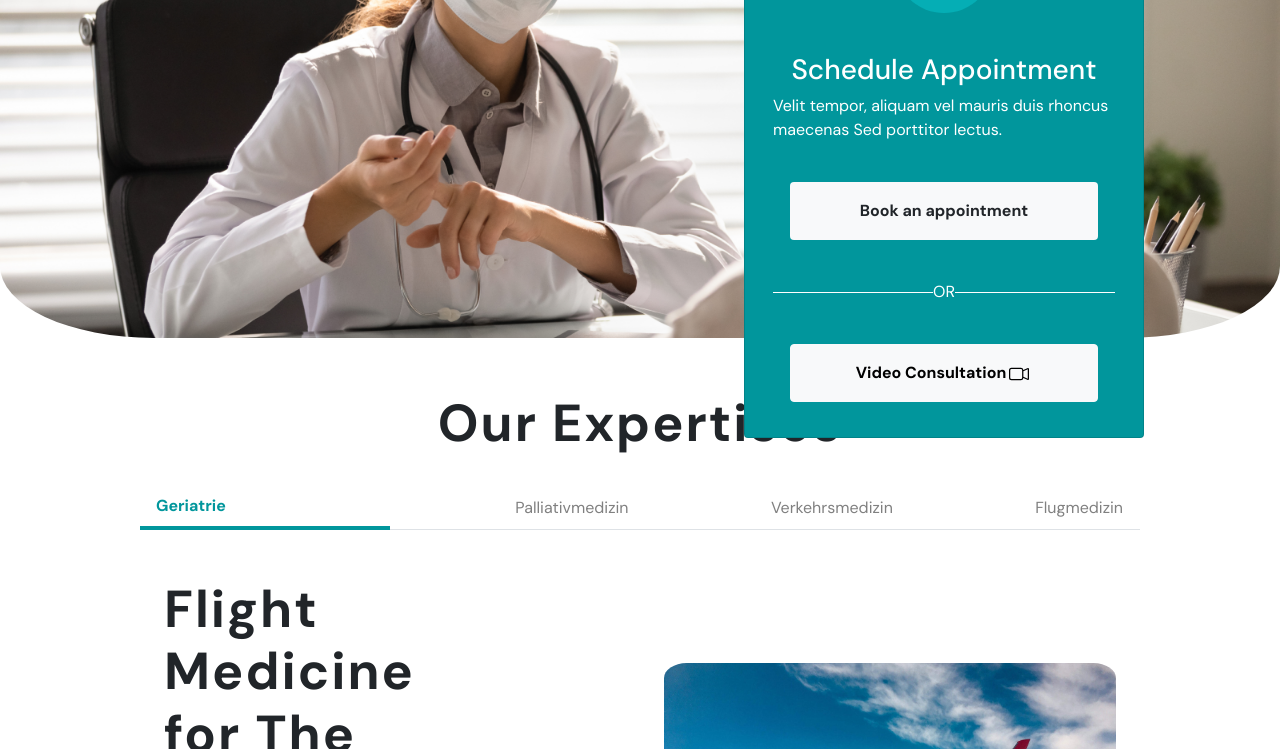
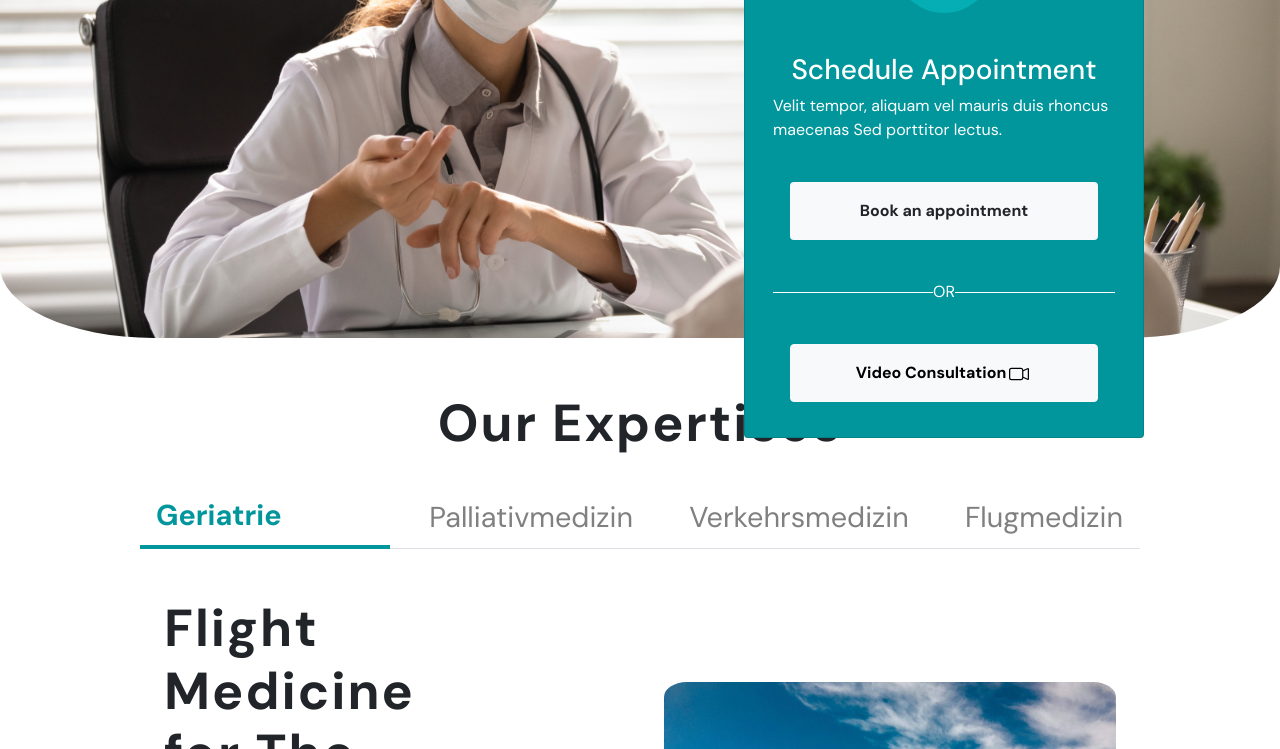
Before and after one commit to iSchoolProjects/Gemeinschaftspraxis, a plain HTML site: page index.html in a window 1280 px wide. Shown: the part 1658-2407 px from the top of the page. Drawn offline with nearby package versions, Linux system fonts and the light colour scheme.

Commit message:
completed_design

```diff
--- a/index.html
+++ b/index.html
@@ -21,23 +21,28 @@
 </head>
 
 <body>
+
     <div class="news d-flex justify-content-center align-items-center p-2 text-center text-white">
         <i class="fas fa-volume-up"></i>
         <p class="lead m-0 small">Contory to popular belief, Lorem ipsum is random text, it has roots in a piece</p>
         <p class="link m-0"><a class="text-white lead" href="index.html">Read News</a></p>
     </div>
+
     <header class="container d-flex flex-md-row justify-content-between">
+
         <div class="logo d-flex justify-content-center align-items-center p-2">
             <img src="images/image14.png" alt="">
         </div>
 
         <nav class="navbar navbar-expand-sm navbar-light bg-light z-5">
+
             <div class="nav-container mx-auto d-sm-flex d-block flex-sm-nowrap">
 
                 <button class="navbar-toggler" type="button" data-bs-toggle="collapse"
                     data-bs-target="#navbarsExample11" aria-expanded="false" aria-label="Toggle navigation">
                     <span class="navbar-toggler-icon"></span>
                 </button>
+
                 <div class="collapse navbar-collapse text-center" id="navbarsExample11">
                     <ul class="navbar-nav d-flex justify-content-between align-items-center">
                         <li class="nav-item active">
@@ -60,13 +65,15 @@
 
                     </ul>
                 </div>
+
             </div>
+
         </nav>
-
 
     </header>
 
     <section class="mt-0 background d-flex justify-content-center align-items-center">
+
         <div class="container .row d-flex flex-md-column">
 
             <div
@@ -112,13 +119,18 @@
                         viewBox="0 0 16 16">
                         <path
                             d="M8.416.223a.5.5 0 0 0-.832 0l-3 4.5A.5.5 0 0 0 5 5.5h.098L3.076 8.735A.5.5 0 0 0 3.5 9.5h.191l-1.638 3.276a.5.5 0 0 0 .447.724H7V16h2v-2.5h4.5a.5.5 0 0 0 .447-.724L12.31 9.5h.191a.5.5 0 0 0 .424-.765L10.902 5.5H11a.5.5 0 0 0 .416-.777l-3-4.5zM6.437 4.758A.5.5 0 0 0 6 4.5h-.066L8 1.401 10.066 4.5H10a.5.5 0 0 0-.424.765L11.598 8.5H11.5a.5.5 0 0 0-.447.724L12.69 12.5H3.309l1.638-3.276A.5.5 0 0 0 4.5 8.5h-.098l2.022-3.235a.5.5 0 0 0 .013-.507z" />
-                    </svg></button>
+                    </svg>
+                </button>
+
             </div>
         </div>
+
     </section>
 
-    <section class="mt-4 pt-4 container ">
-        <div class="d-flex  flex-md-row justify-content-center align-items-center mt-4 row">
+    <section class="mt-4 pt-4 container">
+
+        <div class="d-flex flex-md-row justify-content-center align-items-center mt-4 row">
+
             <div class="col-md-6 flex-md-column">
                 <h2 class="pb-4 mb-4 w-100">Take care of your health.</h2>
                 <div class="d-flex pt-3 align-items-center">
@@ -157,7 +169,7 @@
         </div>
     </section>
 
-    <section class="schedule  pt-4 mt-60">
+    <section class="schedule pt-4 mt-60">
         <div class="container">
             <div class="row">
                 <div class="card position-absolute d-flex justify-content-center align-items-center text-center text-white mx-2"
@@ -167,7 +179,7 @@
                         <i class="fab fa-facebook-messenger"></i></div>
 
                     <div class="card-body text-white" id="schedule">
-                        <h3 class="pt-4 ">Schedule Appointment</h3>
+                        <h3 class="pt-4">Schedule Appointment</h3>
                         <p class="text-start">Velit tempor, aliquam vel mauris duis rhoncus maecenas Sed porttitor
                             lectus.
                         </p>
@@ -195,25 +207,25 @@
 
 
 
-        <nav class="">
+        <nav>
             <div class="d-flex justify-content-between nav nav-tabs" id="nav-tab" role="tablist">
-                <button class="nav-link active" id="nav-home-tab" data-bs-toggle="tab" data-bs-target="#nav-home"
+                <button class="nav-link active fm" id="nav-home-tab" data-bs-toggle="tab" data-bs-target="#nav-home"
                     type="button" role="tab" aria-controls="nav-home" aria-selected="true">Geriatrie</button>
-                <button class="nav-link" id="nav-profile-tab" data-bs-toggle="tab" data-bs-target="#nav-profile"
+                <button class="nav-link fm" id="nav-profile-tab" data-bs-toggle="tab" data-bs-target="#nav-profile"
                     type="button" role="tab" aria-controls="nav-profile" aria-selected="false">Palliativmedizin</button>
-                <button class="nav-link" id="nav-contact-tab" data-bs-toggle="tab" data-bs-target="#nav-contact"
-                    type="button" role="tab" aria-controls="nav-contact" aria-selected="false">Verkehrsmedizin</button>
-                <button class="nav-link" id="nav-contact-tab" data-bs-toggle="tab" data-bs-target="#nav-contact"
+                <button class="nav-link fm" id="nav-contact-tab" data-bs-toggle="tab" data-bs-target="#nav-contact"
+                    type="button" role="tab" aria-controls="nav-contact"
+                    aria-selected="false display-3">Verkehrsmedizin</button>
+                <button class="nav-link fm" id="nav-contact-tab" data-bs-toggle="tab" data-bs-target="#nav-contact"
                     type="button" role="tab" aria-controls="nav-contact" aria-selected="false">Flugmedizin</button>
             </div>
         </nav>
-        <!--ovo -->
+
         <div class="tab-content" id="nav-tabContent">
             <div class="tab-pane fade show active" id="nav-home" role="tabpanel" aria-labelledby="nav-home-tab">
                 <div class="row d-flex justify-content-center align-items-center mt-4">
                     <div class="mobile-reverse d-flex">
-                        <div
-                            class="col-md-6 d-flex flex-column justify-content-center align-items-start mb-4 p-4  ml-1 ">
+                        <div class="col-md-6 d-flex flex-column justify-content-center align-items-start mb-4 p-4 ml-1">
                             <h2 class="pb-4 fw-bold w-70 text-start">Flight Medicine for The Pilots</h2>
                             <p class="text-start"> Wir erstellen Tauglichkeitszeugnisse der Klasse 2 (PPL Privatpiloten
                                 und
@@ -223,13 +235,13 @@
                                 Flugbegleiterinnen
                                 und
                                 -begleiter.</p>
-                            <div class="d-flex align-items-center w-100 ">
+                            <div class="d-flex align-items-center w-100">
                                 <hr class="w-10 border border-info border border-3">
                                 <p class="ml-1 text-uppercase pt-3 fw-bold  pl-2 ls-2 pointer">read more</p>
                             </div>
                         </div>
                         <div class="col-md-6 d-flex justify-content-center align-items-center mt-4 mb-4 p-4">
-                            <img class="w-100  rounded-5 img-fluid" src="images/image24.jpg" alt="airplane">
+                            <img class="w-100 rounded-5 img-fluid" src="images/image24.jpg" alt="airplane">
                         </div>
                     </div>
                     <div class=" col-md-6 d-flex justify-content-center align-items-center mb-4 mt-4 p-4">
@@ -293,7 +305,7 @@
     </section>
     <!-- srediti slike da budu zelene -->
     <section class="container mt-4 Partners mb-4">
-        <div class="d-flex line ">
+        <div class="d-flex line">
             <p class="text-secondary lead">Our Partners / Our Clients</p>
             <hr class=" border-light w-70 ml-10">
         </div>
@@ -347,7 +359,7 @@
         </div>
     </section>
 
-    <section class="w-100 mt-4 pt-4 ">
+    <section class="w-100 mt-4 pt-4">
         <div class="row address w-100">
             <div class="col-md-6 p-0 container contact-adress">
                 <div class="card address-card container text-white">
@@ -355,7 +367,7 @@
                         <h3 class="mlmr20 ml15 text-left pb-4 mb-4 mt-4 pt-4">Address</h3>
 
                         <div
-                            class="smaller lead d-flex flex-md-row flex-column justify-content-between  ml15  mb-4 pb-4 text-white border-bottom h250px">
+                            class="smaller lead d-flex flex-md-row flex-column justify-content-between ml15 mb-4 pb-4 text-white border-bottom h250px">
                             <div>
                                 <p class="pb-0 mb-0 small">Gemeinschaftspraxis</p>
                                 <p class="pb-0 mb-0 small">für Allgemeinmedizin</p>
@@ -372,7 +384,7 @@
 
 
                         <div class="ml15 lead smaller">
-                            <h3 class="mt-4 "> Book a service</h3>
+                            <h3 class="mt-4"> Book a service</h3>
                             <div class="form-group text-white d-flex justify-content-between w-100 ">
                                 <input type="name" class="form-control w-45 text-white" id="exampleInputName1"
                                     aria-describedby="nameHelp" placeholder="Enter name">
@@ -397,9 +409,8 @@
                             </div>
 
                         </div> <button type="submit" value="Send"
-                            class="btn submit p-3 mlmr20 ml15 fw-bold  w-45 btn bg-light mt-4">Kontakt
+                            class="btn submit p-3 mlmr20 ml15 fw-bold w-45 btn bg-light mt-4">Kontakt
                             aufnehmen</button>
-
                     </div>
 
                 </div>
@@ -582,14 +593,12 @@
                         <a class="none pt-4" href="#dr3">
                             <p>Dr. med. Carla Steffens</p>
                         </a>
-
-
                         <p class="pt-1 small"><span class="fw-bolder
                             ">©</span> Gemeinschaftspraxis</p>
                     </div>
                 </div>
             </div>
-            <ul class="col-9 w-70 none d-flex justify-content-between  align-self-baseline  p-4">
+            <ul class="col-9 w-70 none d-flex justify-content-between align-self-baseline p-4">
                 <li class="">
                     <a class="none lead text-secondary text-uppercase fw-bold" href="#">Hausärtzliche Leistungen
                     </a>
@@ -599,11 +608,9 @@
                         <p class="pt-2">Verkehrsmedizin</p>
                         <p class="pt-2">Flugmedizin</p>
                     </div>
-
-
                 </li>
                 <li class="">
-                    <a class="none lead text-secondary text-uppercase fw-bold " href="#">Online-Services
+                    <a class="none lead text-secondary text-uppercase fw-bold" href="#">Online-Services
                     </a>
                     <div class="p-2 mt-4 lead">
                         <p class="pt-2">Attest</p>
@@ -628,9 +635,6 @@
             </ul>
         </div>
 
-
-
-
         </div>
     </footer>
 
--- a/styles/app.css
+++ b/styles/app.css
@@ -98,7 +98,6 @@ nav.navbar {
 }
 
 .background {
-    /* background: url("/images/BG.png"); */
     background-image: url('../images/background.png');
     width: 100%;
     height: 70vh;
@@ -213,7 +212,6 @@ h1 {
     top: 30%;
 }
 
-
 .rounded-5 {
     border-radius: 5% !important;
 }
@@ -270,6 +268,7 @@ button.accordion-button {
 
 button.accordion-button:hover,
 button.accordion-button:focus {
+    font-weight: bold;
     background-color: #ddedd1 !important;
 }
 
@@ -318,6 +317,10 @@ header {
 
 .w-35 {
     width: 35% !important;
+}
+
+.fm {
+    font-size: 1.8rem !important;
 }
 
 .w-45 {
@@ -701,5 +704,4 @@ footer li p {
         text-align: center !important;
     }
 
-
 }
```
